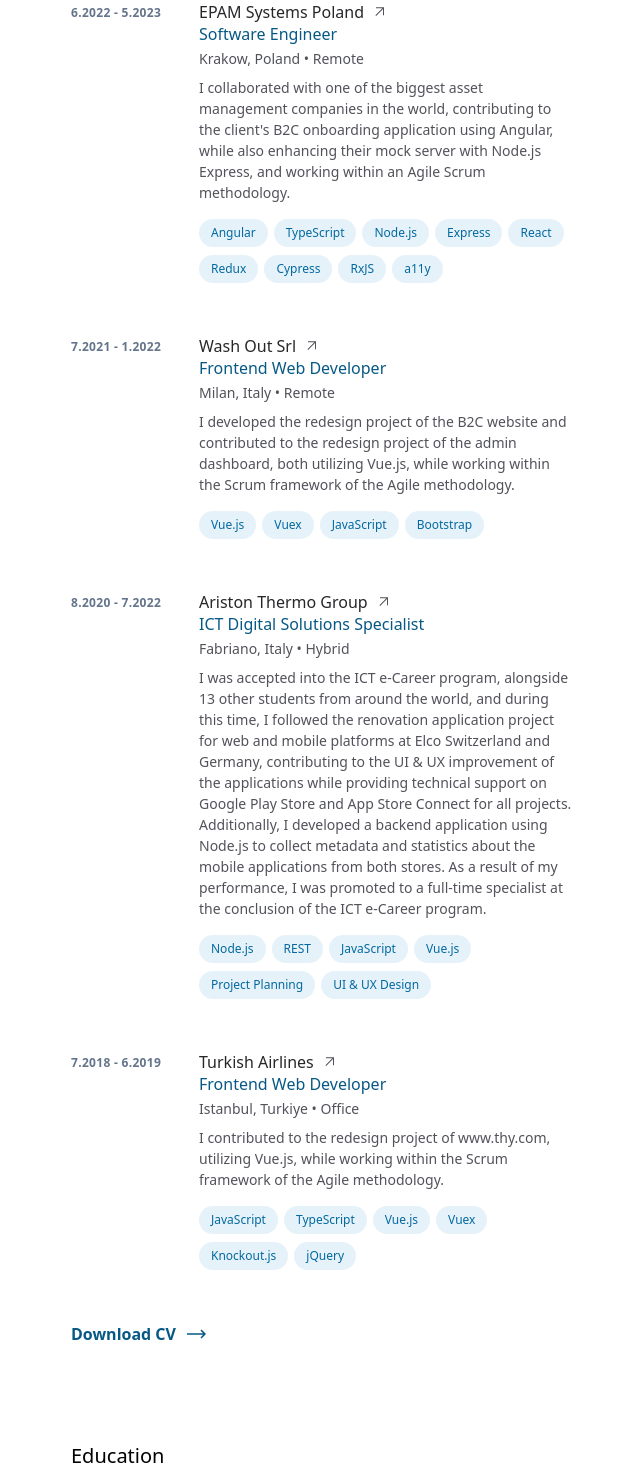
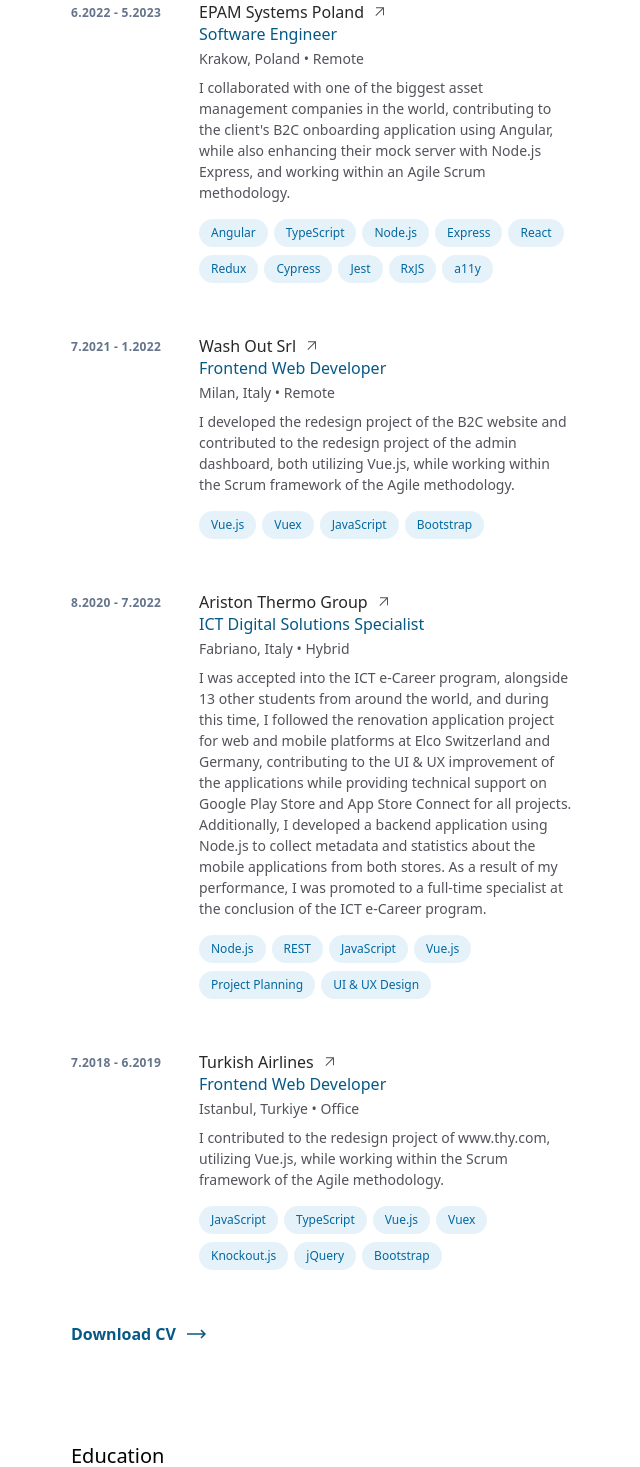
Before and after one commit to bedirhanyildirim/bedirhan.design, a Next.js app: page / in a window 1280 px wide. Shown: the part 715-2182 px from the top of the page, without its empty margins (577-1217 px from the left). Built offline with nearby package versions, Linux system fonts and the light colour scheme.

Commit message:
feat: updata user data

```diff
--- a/src/components/data.js
+++ b/src/components/data.js
@@ -9,7 +9,7 @@
         "description": "I collaborated with one of the biggest asset management companies in the world, contributing to the client's B2C onboarding application using Angular, while also enhancing their mock server with Node.js Express, and working within an Agile Scrum methodology.",
         "logo_url": "https://media.licdn.com/dms/image/C4D0BAQEE73wQBVodMQ/company-logo_100_100/0/1677598469595?e=1694649600&v=beta&t=si8lCR_Tz-70ID3LJt_66MHHEmjmleazqTBs0UTjw3I",
         "type": "Remote",
-        "skills":  ["Angular", "TypeScript", "Node.js", "Express","React", "Redux","Cypress", "RxJS", "a11y"],
+        "skills":  ["Angular", "TypeScript", "Node.js", "Express","React", "Redux","Cypress", "Jest", "RxJS", "a11y"],
         "start_date": "6.2022",
         "end_date": "5.2023",
         "website": "https://www.epam.com/"
@@ -48,7 +48,7 @@
         "description": "I contributed to the redesign project of www.thy.com, utilizing Vue.js, while working within the Scrum framework of the Agile methodology.",
         "logo_url": "https://media.licdn.com/dms/image/C4D0BAQGEfBbouGENQw/company-logo_100_100/0/1677651510531?e=1694649600&v=beta&t=xbEy3F7y5OwCyZOXC4OAs9Fw8D1udxMzprwLDtusl34",
         "type": "Office",
-        "skills":  ["JavaScript", "TypeScript", "Vue.js", "Vuex", "Knockout.js", "jQuery"],
+        "skills":  ["JavaScript", "TypeScript", "Vue.js", "Vuex", "Knockout.js", "jQuery", "Bootstrap"],
         "start_date": "7.2018",
         "end_date": "6.2019",
         "website": "https://www.turkishairlines.com/"
```
